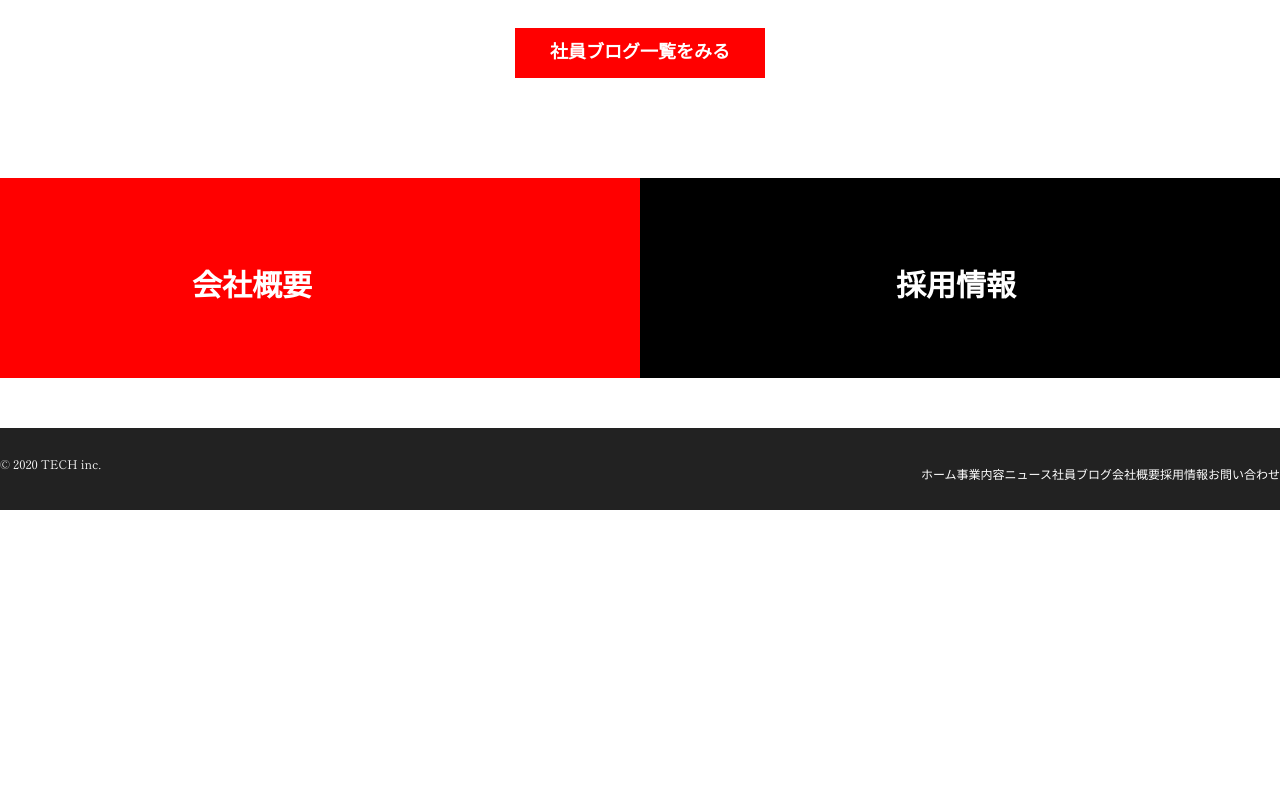
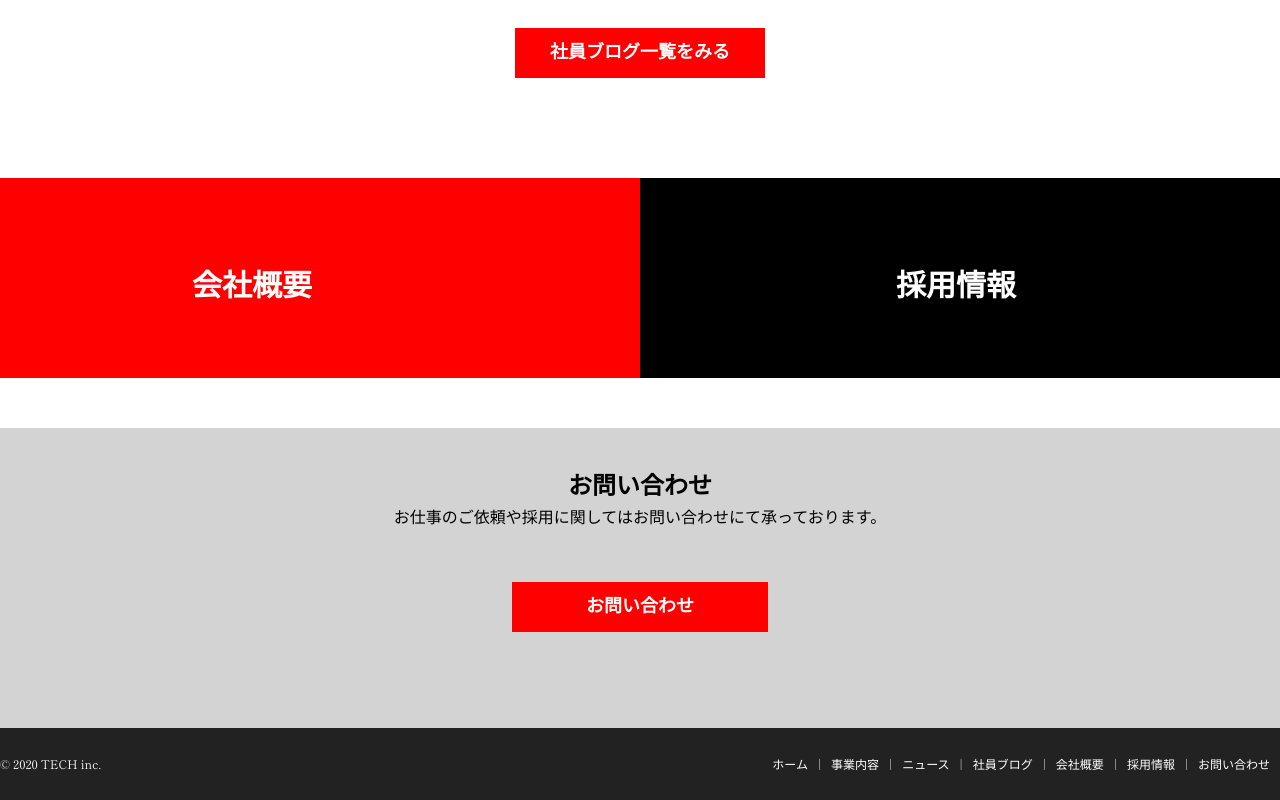
Before and after one commit to Ayanopan-puu/-COACHTECH-, a plain HTML site: page index.html in a window 1280 px wide. Shown: the part 2782-3582 px from the top of the page. Before the commit the page ends 3292 px from the top, so only its background shows below. Drawn offline with Linux system fonts and the light colour scheme.

Commit message:
大まかな完成

```diff
--- a/css/index.css
+++ b/css/index.css
@@ -229,6 +229,33 @@ header {
   top: 45%;
   left: 40%;
 }
+.form {
+  width: 100%;
+  height: 300px;
+  text-align: center;
+  line-height: 2em;
+  background-color: lightgray;
+}
+.form-h1 {
+  padding-top: 40px;
+  font-size: x-large;
+}
+.form-p {
+  margin-bottom: 50px;
+}
+.form-a {
+  margin: 0 auto;
+  color: white;
+  background-color: red;
+  width: 20%;
+}
+.form-a a {
+  display: block;
+  line-height: 2.5em;
+  height: 50px;
+  font-size: large;
+  font-weight: bold;
+}
 footer {
   padding: 30px 0;
   color: #fff;
@@ -252,6 +279,10 @@ footer {
 }
 
 .footer-nav-item {
+  position: relative;
   text-align: center;
-  margin-top: 10px;
+  margin-right: 10px;
 }
+.footer-nav-item span {
+  margin-left: 10px;
+}
--- a/index.html
+++ b/index.html
@@ -184,17 +184,26 @@
         <a href="recruit.html"> <h2 class="recruit-topic">採用情報</h2></a>
       </div>
     </div>
+    <div class="form">
+      <h1 class="form-h1">お問い合わせ</h1>
+      <p class="form-p">
+        お仕事のご依頼や採用に関してはお問い合わせにて承っております。
+      </p>
+      <div class="form-a">
+        <a href="contact.html">お問い合わせ</a>
+      </div>
+    </div>
     <footer>
       <div class="footer-all">
         <small class="footer-copyright">&copy; 2020 TECH inc.</small>
         <nav class="footer-nav">
           <ul class="footer-nav-list">
-            <li class="footer-nav-item"><a href="index.html">ホーム</a></li>
-            <li class="footer-nav-item"><a href="service.html">事業内容</a></li>
-            <li class="footer-nav-item"><a href="news.html">ニュース</a></li>
-            <li class="footer-nav-item"><a href="blog.html">社員ブログ</a></li>
-            <li class="footer-nav-item"><a href="company.html">会社概要</a></li>
-            <li class="footer-nav-item"><a href="recruit.html">採用情報</a></li>
+            <li class="footer-nav-item"><a href="index.html">ホーム</a><span>|</span></li>
+            <li class="footer-nav-item"><a href="service.html">事業内容</a><span>|</span></li>
+            <li class="footer-nav-item"><a href="news.html">ニュース</a><span>|</span></li>
+            <li class="footer-nav-item"><a href="blog.html">社員ブログ</a><span>|</span></li>
+            <li class="footer-nav-item"><a href="company.html">会社概要</a><span>|</span></li>
+            <li class="footer-nav-item"><a href="recruit.html">採用情報</a><span>|</span></li>
             <li class="footer-nav-item">
               <a href="contact.html">お問い合わせ</a>
             </li>
@@ -202,5 +211,6 @@
         </nav>
       </div>
     </footer>
+    <script src="js/main.js"></script>
   </body>
 </html>
--- /dev/null
+++ b/js/main.js
@@ -0,0 +1,7 @@
+const target = document.getElementById("menu");
+target.addEventListener("click", () => {
+  const target = document.getElementById("menu");
+  target.classList.toggle("open");
+  const nav = document.getElementById("drawer-nav");
+  nav.classList.toggle("in");
+});
```
